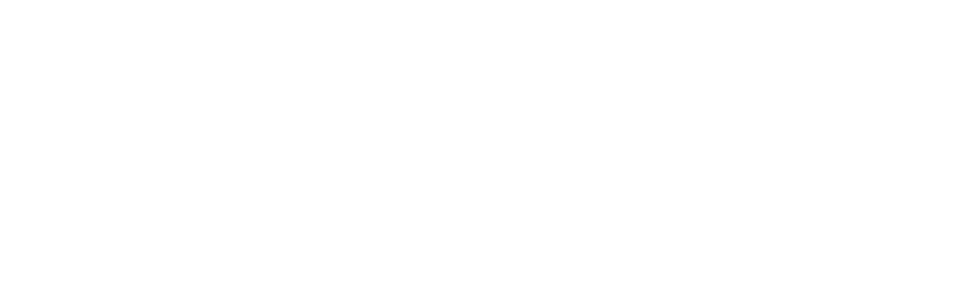
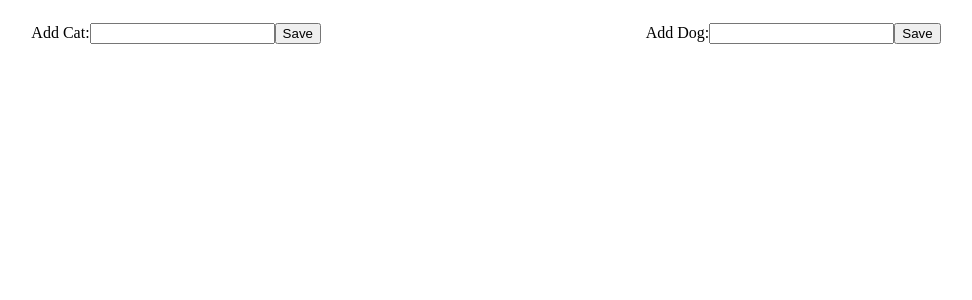
Before and after one commit to DmytroBeloshapkin/react-amg, a React (Create React App) app: page / in a window 1280 px wide. Shown: the top 300 px of the page, without its empty margins (154-1126 px from the left). Built offline with nearby package versions, Linux system fonts and the light colour scheme.

Commit message:
lesson 5 complete

```diff
--- a/package.json
+++ b/package.json
@@ -12,7 +12,10 @@
     "web-vitals": "^2.1.4",
     "axios": "^0.27.2",
     "joi": "^17.6.1",
-    "@hookform/resolvers": "^2.9. 8"
+    "@hookform/resolvers": "^2.9. 8",
+    "react-hook-form":"^7.36.1"
+
+
 
   },
   "scripts": {
--- a/src/App.js
+++ b/src/App.js
@@ -1,9 +1,26 @@
+import {Animals} from "./components";
+import {Form} from "./components";
+import {useAnimals} from "./components";
+import css from './App.module.css'
+
 function App() {
-  return (
-    <div className="App">
+    const [state, dispatch] = useAnimals();
 
-    </div>
-  );
+return (
+
+
+        <div className={css.header}>
+            <div>
+                <Form title={'Cat'} type={'addCat'} dispatch={dispatch}/>
+                <Animals animals={state.cats} type={'deleteCat'} dispatch={dispatch}/>
+            </div>
+
+            <div>
+                <Form title={'Dog'} type={'addDog'} dispatch={dispatch}/>
+                <Animals animals={state.dogs} type={'deleteDog'} dispatch={dispatch}/>
+            </div>
+
+    </div>);
 }
 
-export default App;
+export default App
--- /dev/null
+++ b/src/App.module.css
@@ -0,0 +1,5 @@
+.header{
+    display: flex;
+    padding: 15px;
+    justify-content: space-around;
+}
--- /dev/null
+++ b/src/components/Animal/Animal.js
@@ -0,0 +1,16 @@
+import css from './Animal.module.css'
+
+const Animal = (props) => {
+
+    const {type, dispatch, animal} = props;
+
+    return (
+        <div className={css.Animal}>
+            <div>ID: {animal.id} <br/> Name: {animal.name}</div>
+
+            <button onClick={() => dispatch({type, payload: animal.id})}>Delete</button>
+        </div>
+    );
+};
+
+export {Animal};
--- /dev/null
+++ b/src/components/Animal/Animal.module.css
@@ -0,0 +1,8 @@
+.Animal {
+    margin-top: 20px;
+    padding-bottom: 5px;
+    width: 100%;
+    border-bottom: 1px solid black;
+    display: flex;
+    justify-content: space-between;
+}
--- /dev/null
+++ b/src/components/Animals/Animals.js
@@ -0,0 +1,16 @@
+import {Animal} from "../Animal/Animal";
+
+const Animals = (props) => {
+
+    const {animals, type, dispatch} = props;
+
+    return (
+        <div>
+            {
+                animals.map(animal => <Animal key={animal.id} type={type} dispatch={dispatch} animal={animal}/>)
+            }
+        </div>
+    );
+};
+
+export {Animals};
--- /dev/null
+++ b/src/components/Forms/Form.js
@@ -0,0 +1,35 @@
+import {useState} from "react";
+
+const Form = (props) => {
+
+    const {title, type, dispatch} = props;
+
+    const [animalName, setAnimalName] = useState('');
+
+    const getAnimalName = (e) => {
+        setAnimalName(e.target.value);
+        e.target.value = '';
+    }
+
+    const createAnimalName = () => {
+        if(animalName.trim() !== ''){
+            dispatch({type, payload: animalName});
+            setAnimalName('');
+        } else {
+            alert('Enter name!');
+        }
+    }
+
+    return (
+        <div>
+            <div>
+                Add {title}:
+                    <input type="text" name={'name'} value={animalName} onChange={getAnimalName} required/>
+
+                <button onClick={createAnimalName}>Save</button>
+            </div>
+        </div>
+    );
+};
+
+export {Form};
--- /dev/null
+++ b/src/components/index.js
@@ -0,0 +1,4 @@
+export * from './Animal/Animal'
+export * from './Animals/Animals'
+export * from  './reducer'
+export * from './Forms/Form'
--- /dev/null
+++ b/src/components/reducer/hooks.js
@@ -0,0 +1,8 @@
+import {useReducer} from "react";
+import {reducer} from "./reducer";
+
+const useAnimals = () => useReducer(reducer, {cats: [], dogs: []});
+
+export {
+    useAnimals
+}
--- /dev/null
+++ b/src/components/reducer/index.js
@@ -0,0 +1,2 @@
+export * from './reducer'
+export  * from './hooks'
--- /dev/null
+++ b/src/components/reducer/reducer.js
@@ -0,0 +1,25 @@
+const reducer = (state, action) => {
+    switch (action.type) {
+        case 'addCat':
+            return {...state, cats: [...state.cats, {name: action.payload, id: Date.now()}]}
+
+        case 'deleteCat':
+            return {...state, cats: state.cats.filter(cat => cat.id !== action.payload)}
+
+        case 'addDog' :
+            return { ...state, dogs: [...state.dogs, { name: action.payload, id: Date.now() }] }
+
+        case 'deleteDog' :
+            const index = state.dogs.findIndex(dog => dog.id === action.payload)
+            state.dogs.splice(index, 1)
+
+            return {...state}
+
+        default:
+            throw new Error('Unknown Action')
+    }
+}
+
+export {
+    reducer
+}
```
